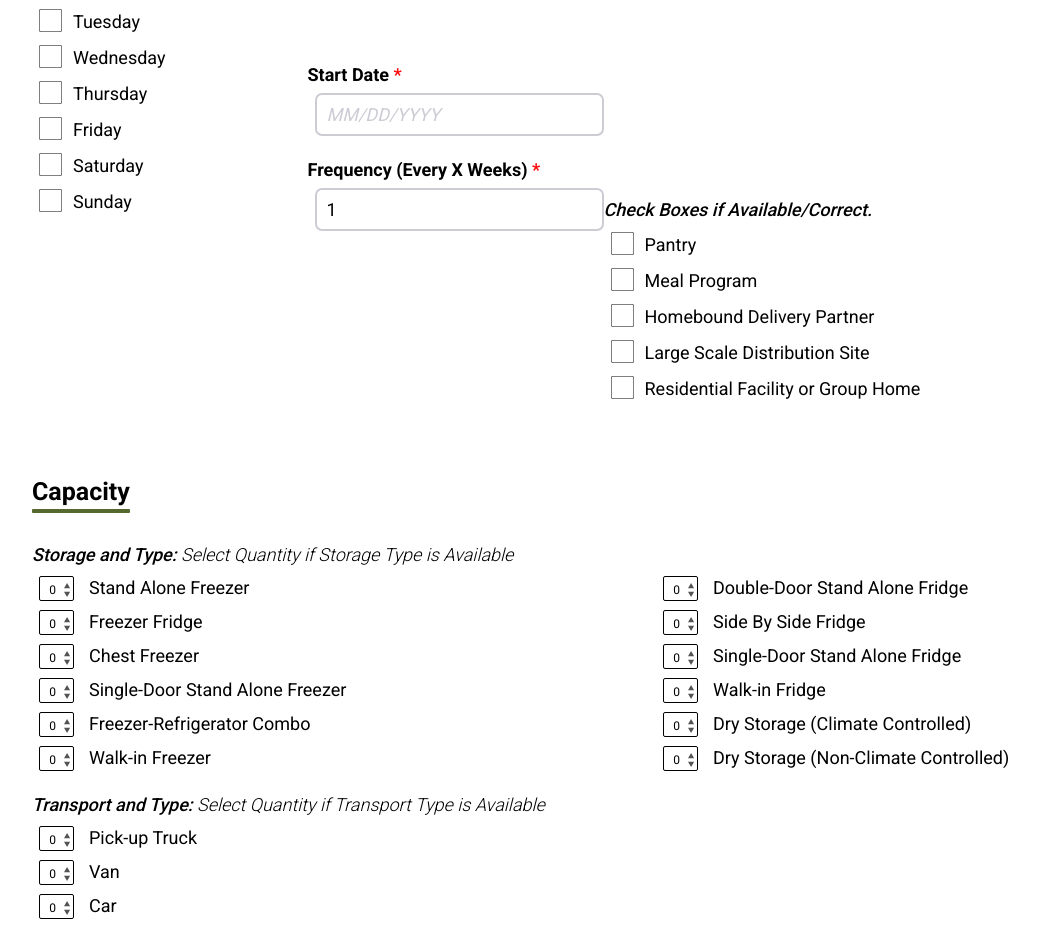
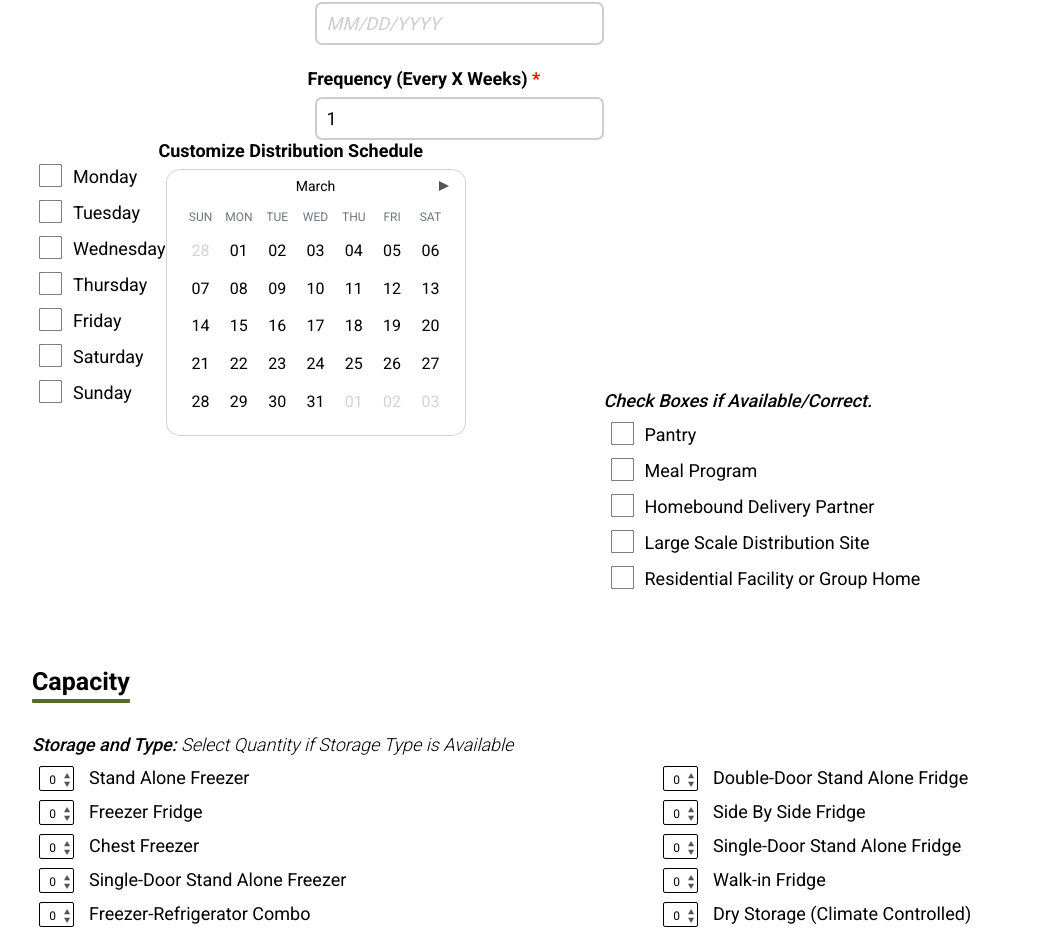
Before and after one commit to TritonSE/FSD-Distribution-Web-App, a React (Create React App) app in the folder frontend/: page /create-agency in a window 1280 px wide. Shown: the part 2193-3127 px from the top of the page, without its empty margins (98-1137 px from the left). Built offline with nearby package versions, Linux system fonts and the light colour scheme.

Commit message:
Integrated calendar with form and form state

```diff
--- a/frontend/src/pages/AgencyProfileForm/AgencyProfileForm.js
+++ b/frontend/src/pages/AgencyProfileForm/AgencyProfileForm.js
@@ -163,6 +163,22 @@ class AgencyProfileForm extends Component {
     return data;
   }
 
+  getDistributionDays() {
+    let data = this.prepareData();
+
+    let distributionDaysObj = data.distributionDays;
+    let distributionDaysArr = [];
+
+    for (let distributionDay in distributionDaysObj) {
+      if (distributionDaysObj[distributionDay] === true) {
+        distributionDaysArr.push(distributionDay);
+      }
+    }
+
+    console.log(distributionDaysArr)
+    return distributionDaysArr;
+  }
+
   /**
    * Callback to handle when the user makes changes to any input field. Updates
    * the state with the given key and value, if the key already exists in the
@@ -172,9 +188,12 @@ class AgencyProfileForm extends Component {
    */
   handleInputChange = (key, newValue) => {
     if (this.state.hasOwnProperty(key)) {
-      this.setState({
-        [key]: newValue,
-      });
+      this.setState(
+        {
+          [key]: newValue,
+        },
+        () => console.log(key, newValue)
+      );
     }
   };
 
@@ -660,6 +679,15 @@ class AgencyProfileForm extends Component {
                   required
                   valid={this.isValid("distributionFrequency")}
                 />
+                <Calendar
+                  label="Customize Distribution Schedule"
+                  distributionStartDate={data.distributionStartDate}
+                  distributionFrequency={data.distributionFrequency}
+                  distributionDays={this.getDistributionDays()}
+                  userSelectedDates={data.userSelectedDates}
+                  userExcludedDates={data.userExcludedDates}
+                  onChange={this.handleInputChange}
+                />
               </FormCol>
               <FormCol>
                 <InputCheckboxList
--- a/frontend/src/pages/AgencyProfileForm/DistributionCalendar/calendar.jsx
+++ b/frontend/src/pages/AgencyProfileForm/DistributionCalendar/calendar.jsx
@@ -3,8 +3,6 @@ import moment from "moment";
 import "./styles.css";
 import Header from "./header";
 import { stripTime, isExtraneousDate } from "./DateHandling";
-
-require("typeface-roboto");
 
 const weekNumToDayOfWeek = {
   0: "sunday",
@@ -23,12 +21,9 @@ class Calendar extends Component {
     super(props);
     let { baseCalendarValue, buildCalendar, getDistributionDates } = this;
     baseCalendarValue = stripTime(moment());
-
     this.state = {
       baseCalendarValue: baseCalendarValue,
       calendar: buildCalendar(baseCalendarValue),
-      selectedDates: [],
-      excludedDefaultDistributionDates: [],
       defaultDistributionDates: getDistributionDates(baseCalendarValue),
     };
   }
@@ -57,28 +52,32 @@ class Calendar extends Component {
 
   // Date should be a date
   isValidDistributionDate = (date) => {
-    const { distributionRecurrence } = this.props;
-    const distributionStartDate = distributionRecurrence.startDate;
-    const distributionEndDate = distributionRecurrence.endDate;
-    const distributionFrequency = distributionRecurrence.frequency;
-    const distributionDays = distributionRecurrence.days;
+    const {
+      distributionStartDate,
+      distributionFrequency,
+      distributionDays,
+    } = this.props;
+
+    let distributionStartDateAsMoment = moment(
+      distributionStartDate,
+      DEFAULT_DATE_FORMAT
+    );
 
     let dateAsMoment = moment(date, DEFAULT_DATE_FORMAT);
 
     // Determine if the pertinent weekday is a valid distribution day
-    const weekDayOfDate = weekNumToDayOfWeek[date.day()];
+    const weekDayOfDate = weekNumToDayOfWeek[dateAsMoment.day()];
     let dayOfWeekIsDistributionDay =
       distributionDays.indexOf(weekDayOfDate) !== -1;
 
     // Verify day is between recurrence startDate and endDate
     if (
-      (dateAsMoment.isAfter(distributionStartDate) ||
-        dateAsMoment.isSame(distributionStartDate)) &&
-      dateAsMoment.isBefore(distributionEndDate)
+      dateAsMoment.isAfter(distributionStartDateAsMoment) ||
+      dateAsMoment.isSame(distributionStartDateAsMoment)
     ) {
       // Verify day meet frequency requirements
       if (
-        Math.abs(distributionStartDate.week() - dateAsMoment.week()) %
+        Math.abs(distributionStartDateAsMoment.week() - dateAsMoment.week()) %
           distributionFrequency ===
         0
       ) {
@@ -110,8 +109,8 @@ class Calendar extends Component {
   };
 
   isSelectedDate = (date) => {
-    let selectedDates = [...this.state.selectedDates];
-    let dayIsSelectedDate = selectedDates.indexOf(date) !== -1;
+    const { userSelectedDates } = this.props;
+    let dayIsSelectedDate = userSelectedDates.indexOf(date) !== -1;
     return dayIsSelectedDate;
   };
 
@@ -129,11 +128,10 @@ class Calendar extends Component {
   };
 
   isExcludedDefaultDistributionDate = (date) => {
-    let excludedDefaultDistributionDates = this.state
-      .excludedDefaultDistributionDates;
+    const { userExcludedDates } = this.props;
 
-    // Iterate through excludedDefaultDistributionDates
-    for (let excludedDefaultDistributionDate of excludedDefaultDistributionDates) {
+    // Iterate through userExcludedDates
+    for (let excludedDefaultDistributionDate of userExcludedDates) {
       // Determine if distributionDate is excluded
       if (excludedDefaultDistributionDate === date) {
         return true;
@@ -143,16 +141,20 @@ class Calendar extends Component {
   };
 
   removeSelectedDate = (date) => {
-    let updatedSelectedDates = [...this.state.selectedDates];
-    let indexOfDate = updatedSelectedDates.indexOf(date);
-    updatedSelectedDates.splice(indexOfDate, 1);
-    this.setState({ selectedDates: updatedSelectedDates });
+    const { userSelectedDates, onChange } = this.props;
+    let indexOfDate = userSelectedDates.indexOf(date);
+    userSelectedDates.splice(indexOfDate, 1);
+
+    // Update AgencyProfileForm state (and consequently local state)
+    onChange("userSelectedDates", userSelectedDates);
   };
 
   addSelectedDate = (date) => {
-    let selectedDates = [...this.state.selectedDates];
-    selectedDates.push(date);
-    this.setState({ selectedDates: selectedDates });
+    const { userSelectedDates, onChange } = this.props;
+    userSelectedDates.push(date);
+
+    // Update AgencyProfileForm state (and consequently local state)
+    onChange("userSelectedDates", userSelectedDates);
   };
 
   getDateStyle = (date) => {
@@ -163,6 +165,7 @@ class Calendar extends Component {
     } = this;
     const { baseCalendarValue } = this.state;
     let style = "";
+    console.log("GETTING DATE STYLE");
 
     if (isSelectedDate(date)) {
       style += style === "" ? "selected" : "-selected";
@@ -181,27 +184,22 @@ class Calendar extends Component {
 
   excludeDefaultDistributionDate = (date) => {
     // Update state with excluded dates
-    let excludedDefaultDistributionDates = [
-      ...this.state.excludedDefaultDistributionDates,
-    ];
-    excludedDefaultDistributionDates.push(date);
+    const { userExcludedDates, onChange } = this.props;
+    userExcludedDates.push(date);
 
-    this.setState({
-      excludedDefaultDistributionDates: excludedDefaultDistributionDates,
-    });
+    // Update AgencyProfileFormState --> rerender
+    onChange("userExcludedDates", userExcludedDates);
   };
 
   includeDefaultDistributionDate = (date) => {
-    let excludedDefaultDistributionDates = [
-      ...this.state.excludedDefaultDistributionDates,
-    ];
+    const { userExcludedDates, onChange } = this.props;
 
-    for (let i = 0; i < excludedDefaultDistributionDates.length; i++) {
-      if (excludedDefaultDistributionDates[i] === date) {
-        excludedDefaultDistributionDates.splice(i, 1);
-        this.setState({
-          excludedDefaultDistributionDates: excludedDefaultDistributionDates,
-        });
+    for (let i = 0; i < userExcludedDates.length; i++) {
+      if (userExcludedDates[i] === date) {
+        userExcludedDates.splice(i, 1);
+
+        // Update AgencyProfileFormState --> rerender
+        onChange("userExcludedDates", userExcludedDates);
         return;
       }
     }
@@ -274,10 +272,24 @@ class Calendar extends Component {
     });
   };
 
+  componentDidUpdate(prevProps) {
+    if (this.props !== prevProps) {
+      let baseCalendarValue = stripTime(moment());
+      this.setState({
+        baseCalendarValue: baseCalendarValue,
+        calendar: this.buildCalendar(baseCalendarValue),
+        defaultDistributionDates: this.getDistributionDates(baseCalendarValue),
+      });
+    }
+  }
+
   render() {
     const { calendar, baseCalendarValue } = this.state;
+    const { label } = this.props;
     const { handlePrev, handleNext, getDateStyle, handleDateSelect } = this;
     return (
+      <div>
+        <label className="calendar-label">{label}</label>
         <div className="calendar">
           <Header
             value={baseCalendarValue}
@@ -310,6 +322,7 @@ class Calendar extends Component {
             ))}
           </div>
         </div>
+      </div>
     );
   }
 }
--- a/frontend/src/pages/AgencyProfileForm/DistributionCalendar/styles.css
+++ b/frontend/src/pages/AgencyProfileForm/DistributionCalendar/styles.css
@@ -5,6 +5,18 @@
   border: 1px solid;
   color: lightgray;
   border-radius: 5%;
+}
+
+.calendar-label {
+  font-family: Roboto;
+  font-style: normal;
+  font-weight: bold;
+  font-size: 18px;
+  line-height: 21px;
+  color: #000000;
+  margin-left: -7px;
+  margin-bottom: 8px;
+  display: inline-block;
 }
 
 .calendar .header {
@@ -105,7 +117,6 @@
   text-align: center;
 }
 
-
 .calendar .day div.extraneous {
   color: lightgray;
 }
```
Also changed, not shown: frontend/src/pages/AgencyProfileForm/FormStyle.css (line endings or trailing spaces). Lines whose indentation alone changed are shown as unchanged.
